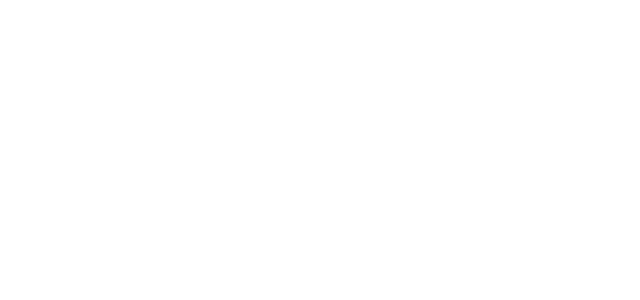
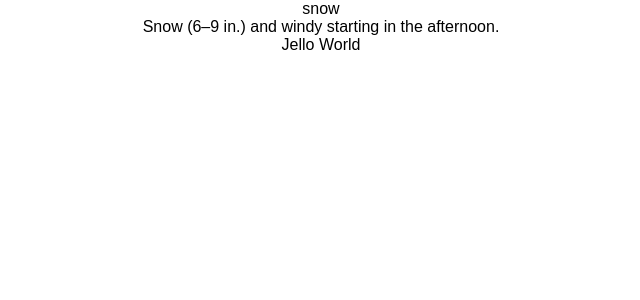
Before and after one commit to SeanMNorton/web-spike, a React (Create React App) app: page / in a window 1280 px wide. Shown: the top 300 px of the page, without its empty margins (319-959 px from the left). Built offline with nearby package versions, Linux system fonts and the light colour scheme.

Commit message:
setup weather display

```diff
--- a/src/App.js
+++ b/src/App.js
@@ -1,11 +1,40 @@
 import React, { Component } from 'react';
+import WeatherDisplay from './Components/WeatherDisplay/WeatherDisplay';
+import WeatherForm from './Components/WeatherForm/WeatherForm';
+
 
 import './App.css';
 
 class App extends Component {
+  constructor(props) {
+    super(props);
+    this.state ={
+      weather: {
+        "hourly": {
+                  "summary": "Snow (6–9 in.) and windy starting in the afternoon.",
+                  "icon": "snow",
+                  "data": [
+                    {
+                      "time": 255589200,
+                      "summary": "Mostly Cloudy",
+                      "icon": "partly-cloudy-night",
+                      "precipIntensity": 0,
+                      "precipProbability": 0,
+                      "temperature": 22.8,
+                      "apparentTemperature": 16.46
+                    }
+                  ]
+                }
+    }
+  }
+}
+
   render() {
     return (
-      <div className="App"> </div>
+      <div className="App">
+        <WeatherDisplay weather={this.state.weather}/>
+        <WeatherForm />
+      </div>
     );
   }
 }
--- /dev/null
+++ b/src/Components/WeatherDisplay/WeatherDisplay.js
@@ -0,0 +1,19 @@
+import React, { Component } from 'react';
+
+import './WeatherDisplay.css';
+
+class WeatherDisplay extends Component {
+
+  render() {
+    const {weather} = this.props;
+    return (
+      <div className='container'>
+        <div className='icon'> {weather.hourly.icon} </div>
+        <div className='weather-summary'> {weather.hourly.summary} </div>
+      </div>
+    );
+  }
+
+}
+
+export default WeatherDisplay;
--- /dev/null
+++ b/src/Components/WeatherForm/WeatherForm.js
@@ -0,0 +1,13 @@
+import React, { Component } from 'react';
+
+class WeatherForm extends Component {
+
+  render() {
+    return (
+      <div>Jello World</div>
+    );
+  }
+
+}
+
+export default WeatherForm;
```
Also changed, not shown: src/Components/WeatherDisplay/WeatherDisplay.css (added), src/Components/WeatherForm/WeatherForm.css (added).
